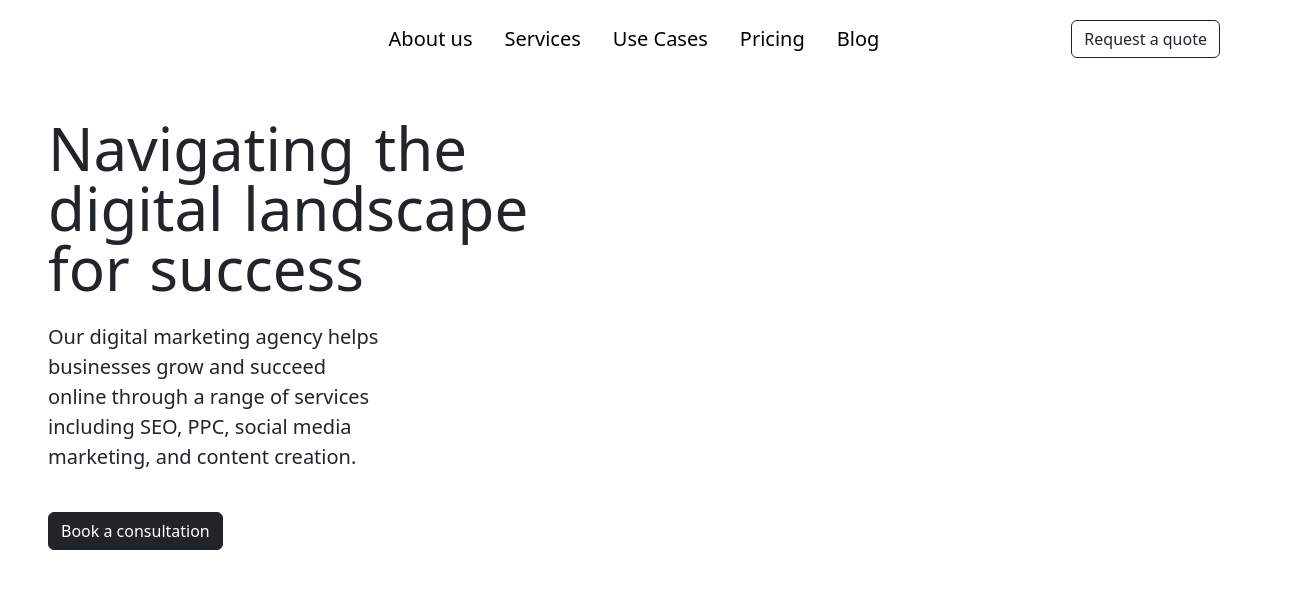
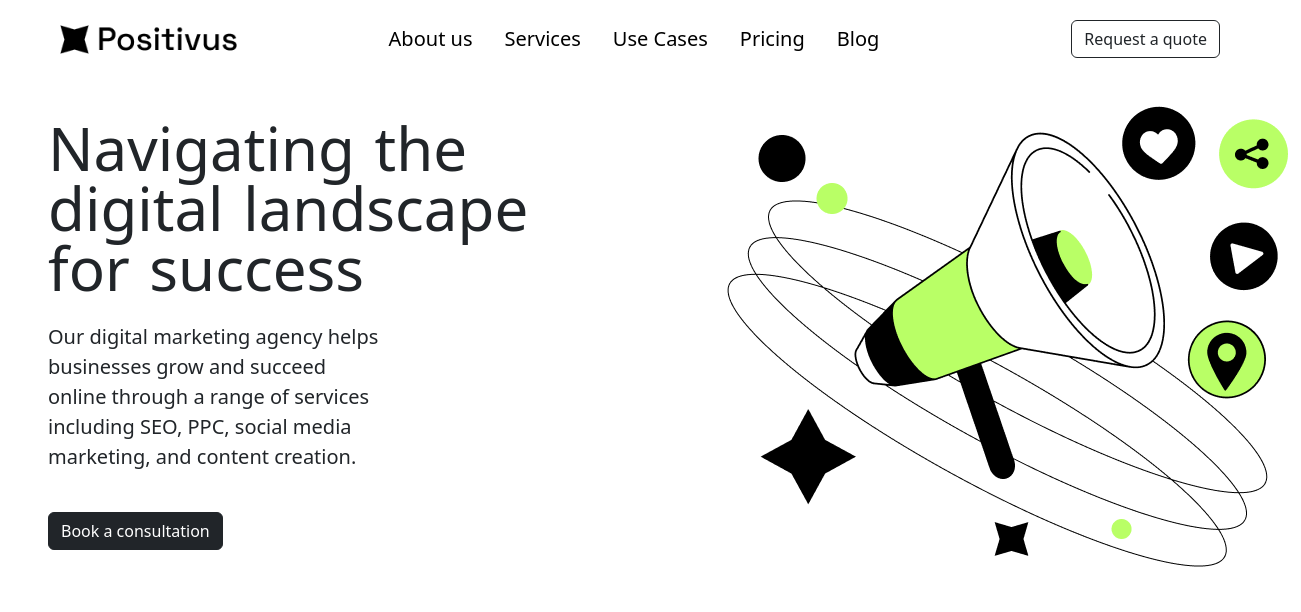
Before and after one commit to azeemshahid12/azeemfigma, a plain HTML site: page index.html in a window 1280 px wide. Shown: the whole page, 1301 px wide, since content can reach past the window. Drawn offline with nearby package versions, Linux system fonts and the light colour scheme; the site is published under a folder, as on GitHub Pages, so addresses that start at the root find nothing.

Commit message:
Update index.html

```diff
--- a/index.html
+++ b/index.html
@@ -13,7 +13,7 @@
 <body>
     <nav class="navbar navbar-expand-lg mt-2">
         <div class="container-fluid mx-5 ">
-            <img src="/Frame 9.png" alt="" height="45px">
+            <img src="Frame 9.png" alt="" height="45px">
             <button class="navbar-toggler" type="button" data-bs-toggle="collapse"
                 data-bs-target="#navbarSupportedContent" aria-controls="navbarSupportedContent" aria-expanded="false"
                 aria-label="Toggle navigation">
@@ -51,7 +51,7 @@
                 <button type="button" class="btn btn-dark mt-4">Book a consultation</button>
             </div>
             <div class="Illustration col-sm-12 col-lg-6 mt-4">
-                <img src="/Illustration.png" class="ps-5" alt="">
+                <img src="Illustration.png" class="ps-5" alt="">
             </div>
         </div>
     </div>
```
